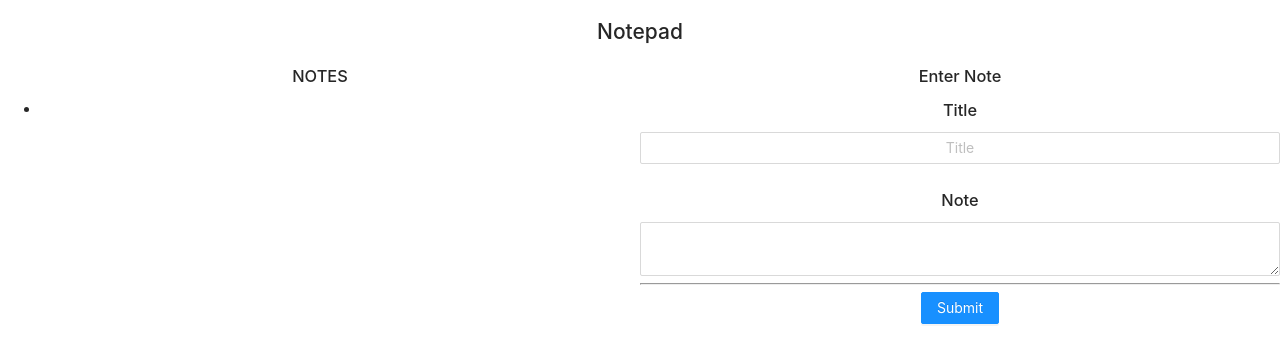
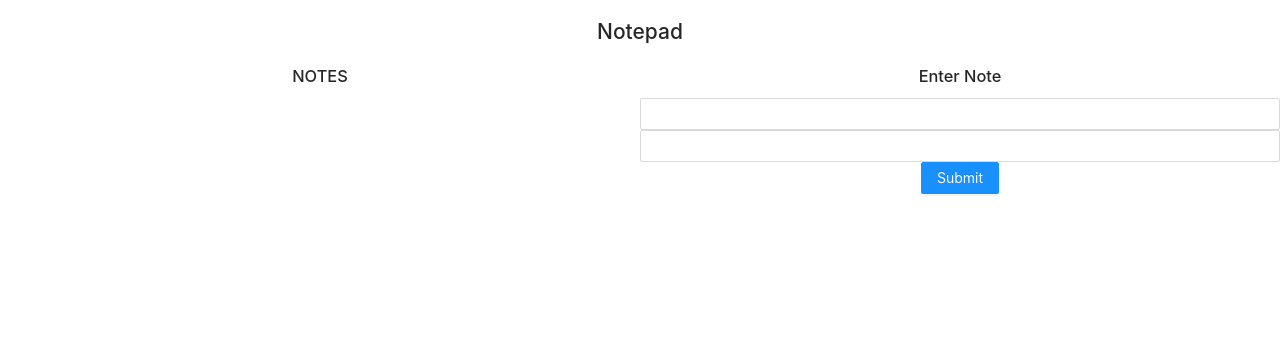
Before and after one commit to brtkrclr/notepad, a React (Create React App) app: page / in a window 1280 px wide. Shown: the top 362 px of the page. Built offline with nearby package versions, Linux system fonts and the light colour scheme.

Commit message:
Update Content.js

```diff
--- a/src/components/Content.js
+++ b/src/components/Content.js
@@ -3,17 +3,15 @@ import {Form, Input, Button, Row, Col} from 'antd';
 import TextArea from "antd/es/input/TextArea";
 
 
+const Demo = () => {
+    const [notes, setNotes] = useState([{title: "", text: ""}]);
 
-const Demo = () => {
-    const [titles, setTitle] = useState("")
-    const [texts, setText] = useState("");
-    const [lists, setList] = useState([{id:Date.now(),title:"",text:""}]);
-
-
-    const onListSubmit = (event) => {
-        event.preventDefault();
-        setList([...lists,{id: Date.now(), title: titles,text:texts}])
-        console.log(lists)
+    const onChange = event => {
+        setNotes({...notes, [event.target.name]: event.target.value});
+    };
+    const onFinish = values => {
+        console.log('Success:', values);
+        console.log(notes)
     };
 
     return (
@@ -26,59 +24,35 @@ const Demo = () => {
                         NOTES
                     </h3>
 
-                    <ul>
-                        {lists.map((list) => (
-                            <li key={list.id}>
-                                {list.title}
-
-                            </li>
-                        ))}
-                    </ul>
-
                 </Col>
-
 
                 <Col className={"rightColumn"} span={12}>
                     <h3>
                         Enter Note
                     </h3>
 
+                    <Form onFinish={onFinish}>
 
-                    <Form>
-                        <h3>Title</h3>
-                        <Form.Item name="title">
+                        <Input
+                            type="text"
+                            name="title"
+                            label="Title"
+                            value={notes.title}
+                            onChange={onChange}/>
 
-                            <Input value={lists.title}
-                                   style={{textAlign: "center"}}
-                                   placeholder={"Title"}
-                                   onChange={(event => setTitle(event.target.value))}
-                                   name={"title"}
-                            />
+                        <Input
+                            type="text"
+                            name="text"
+                            label="Text"
+                            value={notes.text}
+                            onChange={onChange}/>
 
+                        <Form.Item>
+                            <Button type="primary" htmlType="submit">
+                                Submit
+                            </Button>
                         </Form.Item>
-
-                        <h3>Note</h3>
-
-                        <TextArea name="note">
-
-                            <Input value={lists.text}
-                                   style={{textAlign: "center"}}
-                                   type="text"
-                                   placeholder={"Enter Your Note!"}
-                                   onChange={(event => setText(event.target.value))}
-                                   name={"note"}
-                            />
-
-                        </TextArea>
-                        <hr/>
-                        <Button
-                            onClick={onListSubmit}
-                            style={{position: "center"}}
-                            type="primary" htmlType="submit">
-                            Submit
-                        </Button>
                     </Form>
-
                 </Col>
             </Row>
         </div>
```
